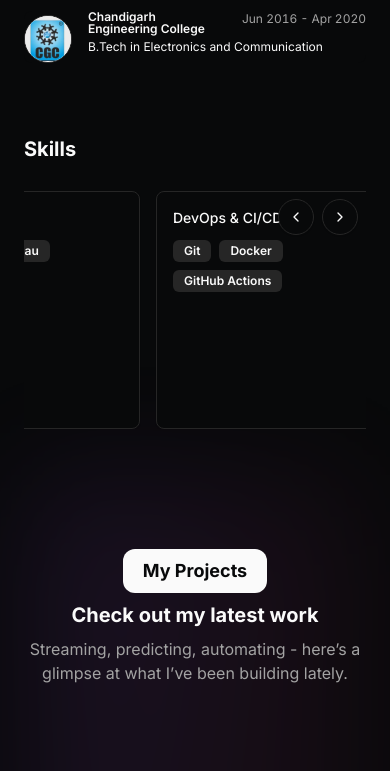
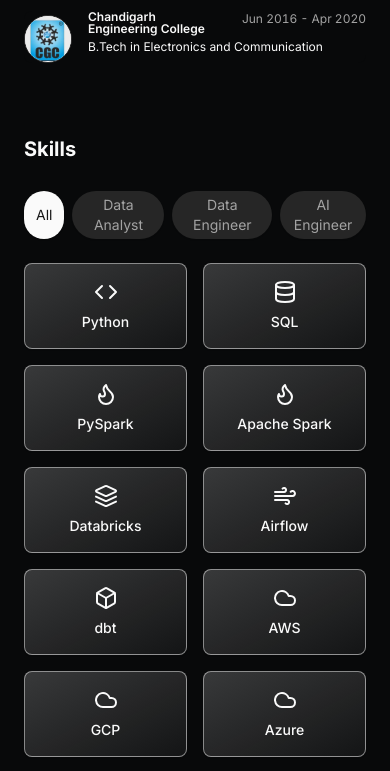
Before and after one commit to Ronakmishra/portfolio, a Next.js app: page / in a window 390 px wide. Shown: the part 1180-1951 px from the top of the page. Built offline with nearby package versions, Linux system fonts and the light colour scheme.

Commit message:
feat: add filterable skills grid

```diff
--- a/src/app/page.tsx
+++ b/src/app/page.tsx
@@ -14,7 +14,7 @@ import { Avatar, AvatarFallback, AvatarImage } from "@/components/ui/avatar";
 import { DATA, type WorkItem, type EducationItem } from "@/data/resume";
 import Link from "next/link";
 import Markdown from "react-markdown";
-import SkillsCarousel from "@/components/skills-carousel";
+import SkillsGrid from "@/components/skills-grid";
 // for contact
 import ContactForm from "@/components/ContactForm";
 
@@ -172,7 +172,7 @@ export default function Page() {
               <h2 className="text-xl font-bold mt-8 mb-4 sm:mt-0 sm:mb-0">Skills</h2>
             </BlurFade>
             <BlurFade delay={BLUR_FADE_DELAY * 10}>
-              <SkillsCarousel />
+              <SkillsGrid />
             </BlurFade>
           </div>
         </section>
--- a/src/components/skills-carousel.tsx
+++ /dev/null
@@ -1,165 +0,0 @@
-"use client";
-
-import { useEffect, useRef } from "react";
-import { ChevronLeft, ChevronRight } from "lucide-react";
-import { SKILL_GROUPS } from "@/data/skills";
-import { Badge } from "@/components/ui/badge";
-import { Button } from "@/components/ui/button";
-
-export default function SkillsCarousel() {
-  const containerRef = useRef<HTMLDivElement>(null);
-  const isPaused = useRef(false);
-  const isDragging = useRef(false);
-  const startX = useRef(0);
-  const scrollStart = useRef(0);
-  const cardWidth = useRef(0);
-
-  const pause = () => {
-    isPaused.current = true;
-  };
-  const play = () => {
-    isPaused.current = false;
-  };
-
-  useEffect(() => {
-    const container = containerRef.current;
-    if (!container) return;
-    const firstCard = container.querySelector<HTMLElement>(".skill-card");
-    if (firstCard) {
-      const style = window.getComputedStyle(firstCard);
-      cardWidth.current =
-        firstCard.offsetWidth + parseInt(style.marginRight || "0");
-    }
-    const maxScroll = container.scrollWidth / 2;
-    container.scrollLeft = maxScroll;
-    const step = () => {
-      if (!containerRef.current) return;
-      if (!isPaused.current) {
-        containerRef.current.scrollLeft -= 0.5;
-        if (containerRef.current.scrollLeft <= 0) {
-          containerRef.current.scrollLeft += maxScroll;
-        }
-      }
-      requestAnimationFrame(step);
-    };
-    requestAnimationFrame(step);
-  }, []);
-
-  const onMouseDown = (e: React.MouseEvent<HTMLDivElement>) => {
-    isDragging.current = true;
-    startX.current = e.clientX;
-    scrollStart.current = containerRef.current?.scrollLeft || 0;
-    pause();
-  };
-
-  const onMouseMove = (e: React.MouseEvent<HTMLDivElement>) => {
-    if (!isDragging.current || !containerRef.current) return;
-    const dx = e.clientX - startX.current;
-    containerRef.current.scrollLeft = scrollStart.current - dx;
-  };
-
-  const endDrag = () => {
-    if (!isDragging.current) return;
-    isDragging.current = false;
-    play();
-  };
-
-  const onTouchStart = (e: React.TouchEvent<HTMLDivElement>) => {
-    isDragging.current = true;
-    startX.current = e.touches[0].clientX;
-    scrollStart.current = containerRef.current?.scrollLeft || 0;
-    pause();
-  };
-
-  const onTouchMove = (e: React.TouchEvent<HTMLDivElement>) => {
-    if (!isDragging.current || !containerRef.current) return;
-    const dx = e.touches[0].clientX - startX.current;
-    containerRef.current.scrollLeft = scrollStart.current - dx;
-  };
-
-  const onTouchEnd = () => {
-    if (!isDragging.current) return;
-    isDragging.current = false;
-    play();
-  };
-
-  const scrollByCard = (direction: number) => {
-    const container = containerRef.current;
-    if (!container) return;
-    pause();
-    const maxScroll = container.scrollWidth / 2;
-    let nextScroll = container.scrollLeft + direction * cardWidth.current;
-    if (nextScroll < 0) {
-      nextScroll += maxScroll;
-    } else if (nextScroll >= maxScroll) {
-      nextScroll -= maxScroll;
-    }
-    container.scrollTo({ left: nextScroll, behavior: "smooth" });
-    setTimeout(() => play(), 300);
-  };
-
-  const duplicated = [...SKILL_GROUPS, ...SKILL_GROUPS];
-
-  return (
-    <div className="relative" aria-label="Skills carousel">
-      <div className="absolute top-2 right-2 z-10 flex gap-2">
-        <Button
-          variant="outline"
-          size="icon"
-          className="rounded-full"
-          aria-label="Previous"
-          onClick={() => scrollByCard(-1)}
-        >
-          <ChevronLeft className="h-4 w-4" />
-        </Button>
-        <Button
-          variant="outline"
-          size="icon"
-          className="rounded-full"
-          aria-label="Next"
-          onClick={() => scrollByCard(1)}
-        >
-          <ChevronRight className="h-4 w-4" />
-        </Button>
-      </div>
-      <div
-        ref={containerRef}
-        className="overflow-hidden cursor-grab"
-        onMouseEnter={pause}
-        onMouseLeave={() => {
-          if (isDragging.current) {
-            endDrag();
-          } else {
-            play();
-          }
-        }}
-        onFocusCapture={pause}
-        onBlurCapture={play}
-        onMouseDown={onMouseDown}
-        onMouseMove={onMouseMove}
-        onMouseUp={endDrag}
-        onTouchStart={onTouchStart}
-        onTouchMove={onTouchMove}
-        onTouchEnd={onTouchEnd}
-      >
-        <div className="flex">
-          {duplicated.map((group, idx) => (
-            <div
-              key={idx}
-              className="skill-card mr-4 shrink-0 w-64 md:w-72 rounded-lg border bg-card p-4 shadow-sm flex flex-col space-y-3"
-            >
-              <h3 className="text-sm font-medium">{group.title}</h3>
-              <div className="flex flex-wrap gap-2">
-                {group.skills.map((skill) => (
-                  <Badge key={skill} variant="secondary" className="text-xs">
-                    {skill}
-                  </Badge>
-                ))}
-              </div>
-            </div>
-          ))}
-        </div>
-      </div>
-    </div>
-  );
-}
--- /dev/null
+++ b/src/components/skills-grid.tsx
@@ -0,0 +1,60 @@
+"use client";
+
+import { useState } from "react";
+import { SKILLS, type Role } from "@/data/skills";
+import { cn } from "@/lib/utils";
+
+const ROLE_TABS: readonly (Role | "All")[] = [
+  "All",
+  "Data Analyst",
+  "Data Engineer",
+  "AI Engineer",
+] as const;
+
+export default function SkillsGrid() {
+  const [role, setRole] = useState<(typeof ROLE_TABS)[number]>("All");
+
+  return (
+    <div>
+      <div className="mb-6 flex justify-center gap-2">
+        {ROLE_TABS.map((r) => (
+          <button
+            key={r}
+            type="button"
+            onClick={() => setRole(r)}
+            aria-pressed={role === r}
+            className={cn(
+              "px-3 py-1 rounded-full text-sm shadow-sm transition-colors focus-visible:outline-none focus-visible:ring-2 focus-visible:ring-ring",
+              role === r
+                ? "bg-primary text-primary-foreground"
+                : "bg-muted text-muted-foreground hover:bg-muted/80"
+            )}
+          >
+            {r}
+          </button>
+        ))}
+      </div>
+      <div className="grid grid-cols-2 sm:grid-cols-3 lg:grid-cols-4 gap-4">
+        {SKILLS.map((skill) => {
+          const active = role === "All" || skill.roles.includes(role as Role);
+          return (
+            <div
+              key={skill.id}
+              tabIndex={0}
+              className={cn(
+                "flex flex-col items-center justify-center gap-2 rounded-lg p-4 text-sm font-medium transition-transform focus-visible:outline-none focus-visible:ring-2 focus-visible:ring-ring",
+                "hover:scale-105",
+                active
+                  ? "bg-gradient-to-br from-primary/20 to-primary/5 border border-primary/50 shadow-sm"
+                  : "border border-muted bg-muted text-muted-foreground opacity-60"
+              )}
+            >
+              <skill.icon className="h-6 w-6" aria-hidden="true" />
+              {skill.label}
+            </div>
+          );
+        })}
+      </div>
+    </div>
+  );
+}
--- a/src/data/skills.ts
+++ b/src/data/skills.ts
@@ -1,56 +1,198 @@
-export interface SkillGroup {
-  title: string;
-  skills: readonly string[];
+import type { LucideIcon } from "lucide-react";
+import {
+  Code,
+  Database,
+  Flame,
+  Layers,
+  Wind,
+  Box,
+  Cloud,
+  Snowflake,
+  Archive,
+  Network,
+  Triangle,
+  FileText,
+  Link2,
+  BookOpen,
+  Smile,
+  Brain,
+  Leaf,
+  BarChart3,
+  Table as TableIcon,
+  AreaChart,
+} from "lucide-react";
+
+export type Role = "Data Analyst" | "Data Engineer" | "AI Engineer";
+
+export interface Skill {
+  id: string;
+  label: string;
+  roles: Role[];
+  icon: LucideIcon;
 }
 
-export const SKILL_GROUPS: readonly SkillGroup[] = [
+export const SKILLS: readonly Skill[] = [
+  // Core / Programming
   {
-      title: "Data Engineering",
-      skills: [
-        "Python",
-        "SQL",
-        "PySpark",
-        "Apache Spark",
-        "Databricks",
-        "Airflow",
-        "dbt",
-      ],
+    id: "python",
+    label: "Python",
+    roles: ["Data Analyst", "Data Engineer", "AI Engineer"],
+    icon: Code,
   },
   {
-      title: "Cloud Platforms",
-      skills: [
-        "AWS S3",
-        "AWS Glue",
-        "AWS Redshift",
-        "AWS Lambda",
-        "AWS Athena",
-        "AWS Kinesis",
-        "AWS EventBridge",
-        "Azure ADF",
-        "Azure Synapse",
-        "GCP BigQuery",
-      ],
+    id: "sql",
+    label: "SQL",
+    roles: ["Data Analyst", "Data Engineer", "AI Engineer"],
+    icon: Database,
+  },
+
+  // Data Engineering
+  {
+    id: "pyspark",
+    label: "PySpark",
+    roles: ["Data Engineer"],
+    icon: Flame,
   },
   {
-      title: "Warehousing & Tables",
-      skills: [
-        "Snowflake",
-        "Redshift",
-        "Synapse",
-        "Delta Lake",
-        "Parquet",
-      ],
+    id: "apache-spark",
+    label: "Apache Spark",
+    roles: ["Data Engineer"],
+    icon: Flame,
   },
   {
-      title: "GenAI & NLP",
-      skills: ["LangChain", "RAG", "LLMs", "Vector DBs"],
+    id: "databricks",
+    label: "Databricks",
+    roles: ["Data Engineer"],
+    icon: Layers,
   },
   {
-      title: "Analytics & BI",
-      skills: ["Power BI", "Tableau", "QuickSight"],
+    id: "airflow",
+    label: "Airflow",
+    roles: ["Data Engineer"],
+    icon: Wind,
   },
   {
-      title: "DevOps & CI/CD",
-      skills: ["Git", "Docker", "GitHub Actions"],
+    id: "dbt",
+    label: "dbt",
+    roles: ["Data Engineer"],
+    icon: Box,
+  },
+
+  // Cloud
+  {
+    id: "aws",
+    label: "AWS",
+    roles: ["Data Engineer"],
+    icon: Cloud,
+  },
+  {
+    id: "gcp",
+    label: "GCP",
+    roles: ["Data Engineer"],
+    icon: Cloud,
+  },
+  {
+    id: "azure",
+    label: "Azure",
+    roles: ["Data Engineer"],
+    icon: Cloud,
+  },
+
+  // Warehousing
+  {
+    id: "snowflake",
+    label: "Snowflake",
+    roles: ["Data Engineer"],
+    icon: Snowflake,
+  },
+  {
+    id: "redshift",
+    label: "Redshift",
+    roles: ["Data Engineer"],
+    icon: Archive,
+  },
+  {
+    id: "synapse",
+    label: "Synapse",
+    roles: ["Data Engineer"],
+    icon: Network,
+  },
+  {
+    id: "delta-lake",
+    label: "Delta Lake",
+    roles: ["Data Engineer"],
+    icon: Triangle,
+  },
+  {
+    id: "parquet",
+    label: "Parquet",
+    roles: ["Data Engineer"],
+    icon: FileText,
+  },
+
+  // AI / GenAI
+  {
+    id: "langchain",
+    label: "LangChain",
+    roles: ["AI Engineer"],
+    icon: Link2,
+  },
+  {
+    id: "rag",
+    label: "RAG",
+    roles: ["AI Engineer"],
+    icon: BookOpen,
+  },
+  {
+    id: "huggingface",
+    label: "HuggingFace",
+    roles: ["AI Engineer"],
+    icon: Smile,
+  },
+  {
+    id: "scikit-learn",
+    label: "scikit-learn",
+    roles: ["AI Engineer"],
+    icon: Brain,
+  },
+
+  // Databases
+  {
+    id: "mysql",
+    label: "MySQL",
+    roles: ["Data Analyst", "Data Engineer"],
+    icon: Database,
+  },
+  {
+    id: "postgresql",
+    label: "PostgreSQL",
+    roles: ["Data Analyst", "Data Engineer"],
+    icon: Database,
+  },
+  {
+    id: "mongodb",
+    label: "MongoDB",
+    roles: ["Data Analyst", "Data Engineer"],
+    icon: Leaf,
+  },
+
+  // BI / Analytics
+  {
+    id: "power-bi",
+    label: "Power BI",
+    roles: ["Data Analyst"],
+    icon: BarChart3,
+  },
+  {
+    id: "tableau",
+    label: "Tableau",
+    roles: ["Data Analyst"],
+    icon: TableIcon,
+  },
+  {
+    id: "quicksight",
+    label: "QuickSight",
+    roles: ["Data Analyst"],
+    icon: AreaChart,
   },
 ] as const;
```
Lines whose indentation alone changed are shown as unchanged.
